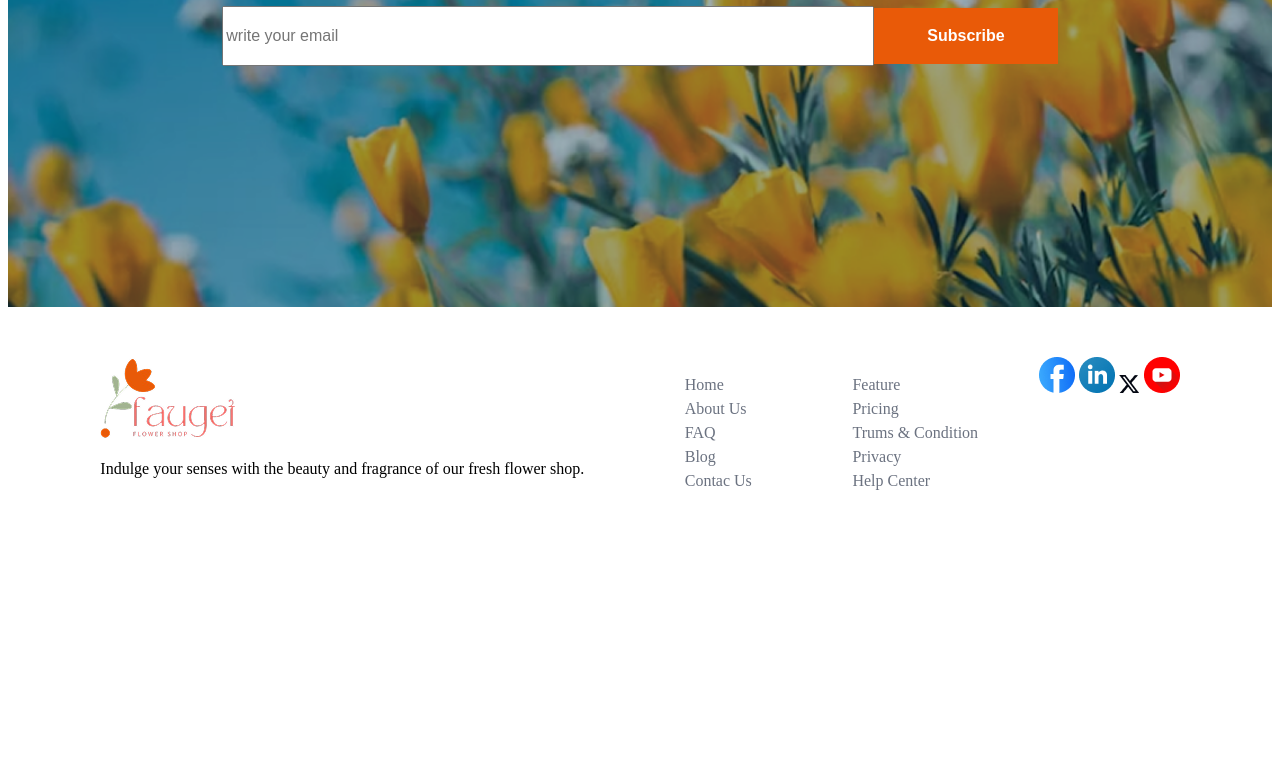
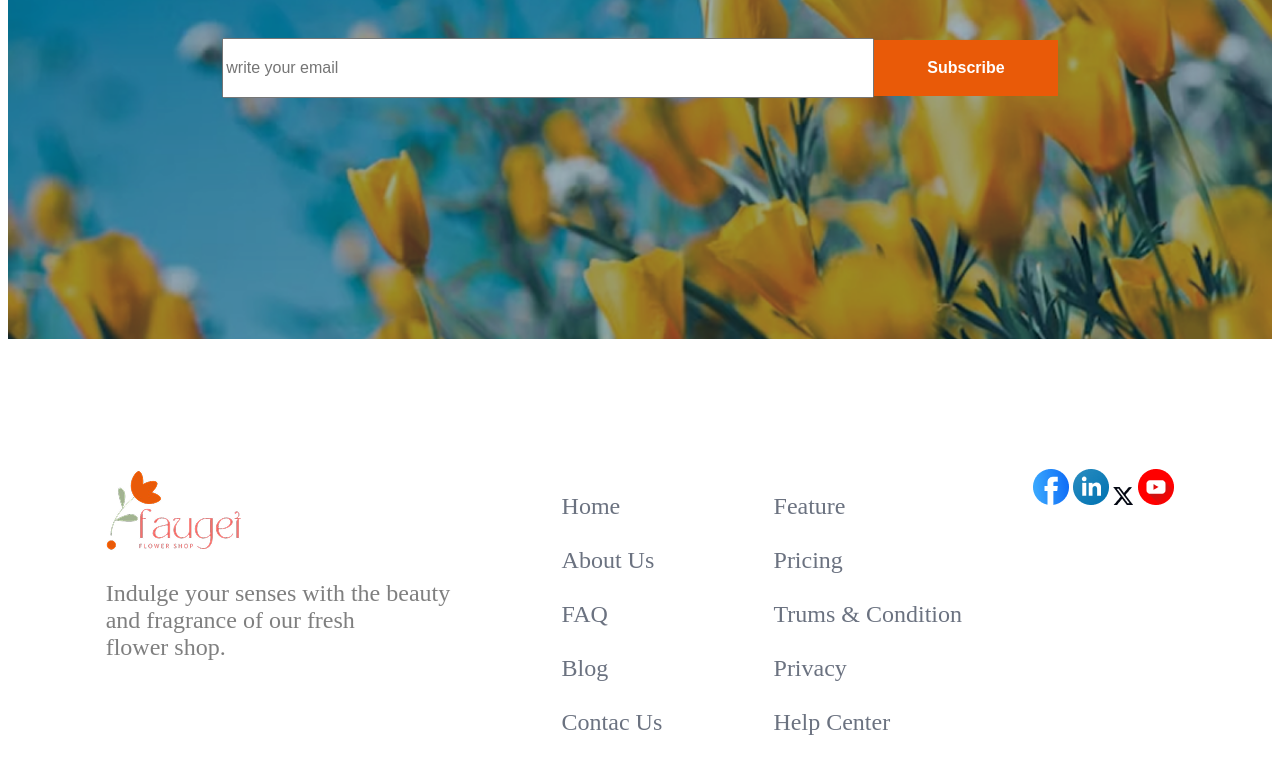
Before and after one commit to Easin-oss/assigment-02, a plain HTML site: page index.html in a window 1280 px wide. Shown: the part 3640-4416 px from the top of the page. Before the commit the page ends 4199 px from the top, so only its background shows below. Drawn offline with Linux system fonts and the light colour scheme.

Commit message:
upade footer

```diff
--- a/index.html
+++ b/index.html
@@ -15,7 +15,7 @@
             <div> <img src="./assets/logo.png" alt=""></div>
             <ul>
                 <div class="responsive nav-bar"">
-                    <li><a href="home" class="black">Home</a></li>
+                    <li><a href=" home" class="black">Home</a></li>
                     <li><a href="shop" class="text-stone">Shop</a></li>
                     <li><a href="about us" class="text-stone">About Us</a></li>
                 </div>
@@ -131,7 +131,8 @@
         <section class="shared-width">
             <div class="deals-text">
                 <h1 class="latest"> <span class="text-orange">Latest</span> Deals</h1>
-                <P class="tex-gray deals-dexcription">Indulge your senses with the beauty and fragrance of our fresh flower shop. From <br>
+                <P class="tex-gray deals-description">Indulge your senses with the beauty and fragrance of our fresh
+                    flower shop. From <br>
                     classic roses to exotic blooms, we offer a wide variety of fresh.</P>
             </div>
             <div class="deals">
@@ -140,7 +141,9 @@
                     <div class="image-1">
                         <div class="titel">
                             <h3 class="white"> 60% Off | Bloom Plant</h3>
-                            <a href="shop now"><h3 class="white">Shop now</h3></a>
+                            <a href="shop now">
+                                <h3 class="white">Shop now</h3>
+                            </a>
                         </div>
 
 
@@ -148,7 +151,9 @@
                     <div class="image-2">
                         <div class="titel">
                             <h3 class="white"> 30% Off | Ana Plant</h3>
-                           <a href="shop now"><h3 class="white">Shop now</h3></a>
+                            <a href="shop now">
+                                <h3 class="white">Shop now</h3>
+                            </a>
                         </div>
 
 
@@ -157,7 +162,9 @@
                 <div class="image-3">
                     <div class="titel">
                         <h3 class="white"> 25% Off | Zabo Plant</h3>
-                        <a href="shop now"><h3 class="white">Shop now</h3></a>
+                        <a href="shop now">
+                            <h3 class="white">Shop now</h3>
+                        </a>
                     </div>
 
 
@@ -187,25 +194,27 @@
     <footer class="footer-section shared-width ">
         <div>
             <img src="./assets/logo.png" alt="">
-            <P>Indulge your senses with the beauty and fragrance of our fresh flower shop. </P>
+            <P class="footer-text tex-gray">Indulge your senses with the beauty <br>
+                and fragrance of our fresh <br> flower shop. </P>
         </div>
         <div class="foot-opt">
             <ul>
-                <li><a href="">Home</a></li>
-                <li><a href="">About Us</a></li>
-                <li><a href="">FAQ</a> </li>
-                <li><a href="">Blog</a></li>
-                <li><a href="">Contac Us</a></li>
+                <li><a href="">Home</a></li> <br>
+                <li><a href="">About Us</a></li> <br>
+                <li><a href="">FAQ</a> </li> <br>
+                <li><a href="">Blog</a></li> <br>
+                <li><a href="">Contac Us</a></li> <br>
 
             </ul>
         </div>
         <div class="foot-opt">
+
             <ul>
-                <li><a href="">Feature</a></li>
-                <li><a href="">Pricing</a></li>
-                <li><a href="">Trums & Condition</a> </li>
-                <li><a href="">Privacy</a></li>
-                <li><a href="">Help Center</a></li>
+                <li><a href="">Feature</a></li> <br>
+                <li><a href="">Pricing</a></li> <br>
+                <li><a href="">Trums & Condition</a></li> <br>
+                <li><a href="">Privacy</a></li> <br>
+                <li><a href="">Help Center</a></li> <br>
 
             </ul>
         </div>
--- a/style/flower.css
+++ b/style/flower.css
@@ -50,7 +50,7 @@
     display: flex;
     justify-content: space-between;
     align-items: center;
-    gap:20px;
+    gap: 20px;
 }
 
 .nav-bar ul {
@@ -140,16 +140,20 @@
     gap: 20px;
 
 }
-.deals-text{
+
+.deals-text {
     text-align: center;
 }
-.latest{
+
+.latest {
     font-size: 3rem;
     font-weight: 700;
 }
+
 .deals-description{
-    font-size: 1.25rem;
+    font-size: 1.5rem;
     font-weight: 400;
+    margin-bottom: 30px;
 }
 
 .image-1 {
@@ -174,7 +178,7 @@
     background-repeat: no-repeat;
     border-radius: 15px;
     width: 753px;
-    height:412px;
+    height: 412px;
 
 
 }
@@ -251,36 +255,37 @@
 }
 
 /* footer */
+
+.footer-text {
+    font-weight: 400;
+    font-size: 1.5rem;
+}
+
 .footer-section {
     display: flex;
     justify-content: space-around;
-    margin-top: 50px;
     margin-bottom: 50px;
-
 }
 
-.foot-opt {
-    font-size: 16px;
+.foot-opt ul{
+    font-size: 1.5rem;
     font-weight: 400;
-    line-height: 24px;
-
-}
-
-.foot-opt ul {
     list-style: none;
-    gap: 10px;
+   margin-bottom: 10px;
 }
 
 .foot-opt li a {
     color: rgb(107, 114, 128);
     text-decoration: none;
+
 }
+
 
 
 /* responsive */
 @media screen and (max-width:576px) {
 
-    .responsive{
+    .responsive {
         display: none;
     }
 
@@ -289,15 +294,21 @@
         flex-direction: column-reverse;
 
     }
-    .shared-width{
+
+    .shared-width {
         margin-top: 0;
     }
-    .image-1, .image-2, .image-3{
-        width:361px;
+
+    .image-1,
+    .image-2,
+    .image-3 {
+        width: 361px;
         height: 185px;
     }
 
-    .flower, .deals, .footer-section {
+    .flower,
+    .deals,
+    .footer-section {
         flex-direction: column;
 
     }
@@ -306,8 +317,9 @@
         grid-template-columns: repeat(2, 1fr);
 
     }
-    .join-section input{
-        width:321px
+
+    .join-section input {
+        width: 321px;
     }
 
 
```
